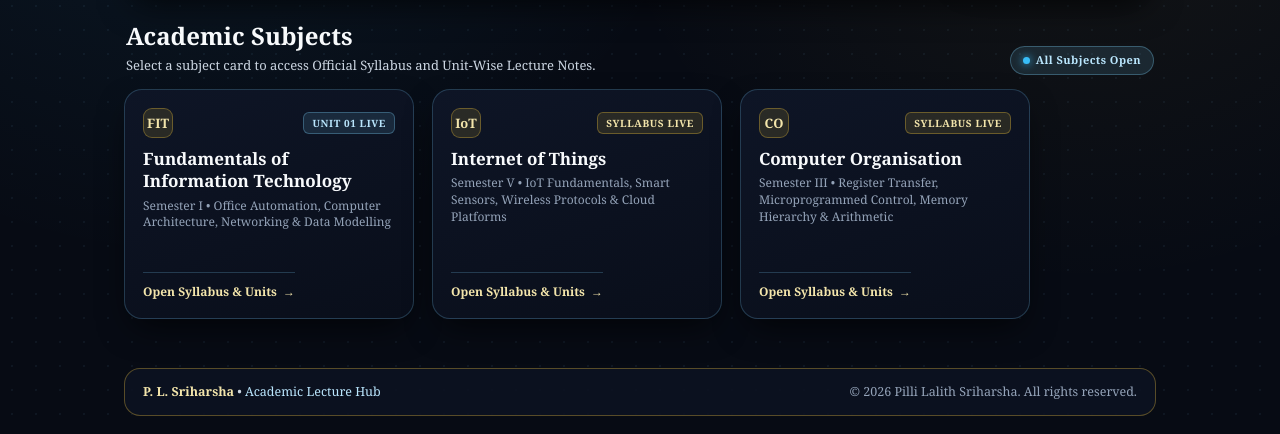
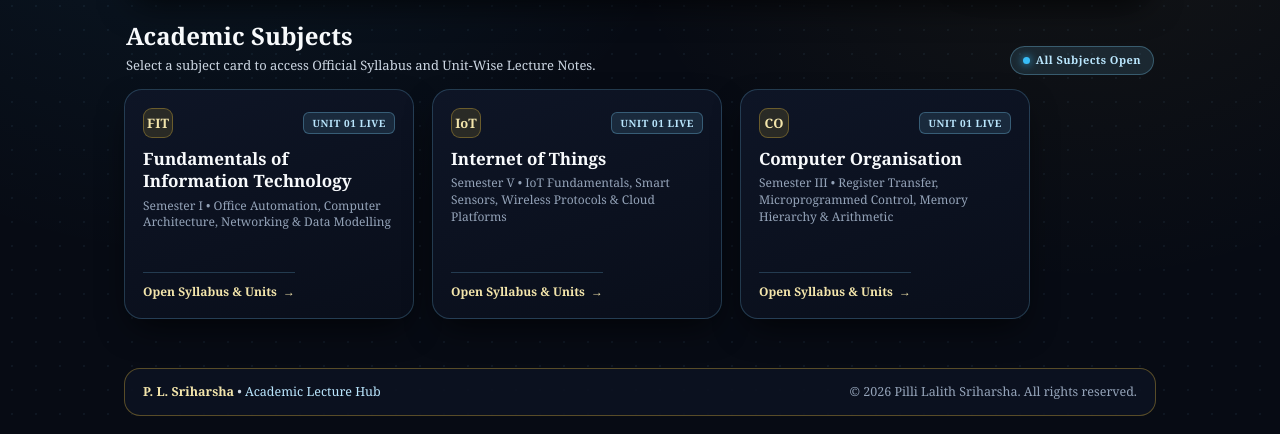
Before and after one commit to plsharsha272-byte/Academic-Lecture-Hub, a plain HTML site: page index.html in a window 1280 px wide. Shown: the part 366-800 px from the top of the page. Drawn offline with Linux system fonts and the light colour scheme.

Commit message:
Update internal build version to Web v31

```diff
--- a/index.html
+++ b/index.html
@@ -3,8 +3,8 @@
 <head>
   <meta charset="UTF-8">
   <meta name="viewport" content="width=device-width, initial-scale=1.0, maximum-scale=5.0">
-  <!-- Internal Build Version: Web v30 (Hidden from public UI, preserved in title & download filename) -->
-  <title>Academic Lecture Hub — Web v30</title>
+  <!-- Internal Build Version: Web v31 (Hidden from public UI, preserved in title & download filename) -->
+  <title>Academic Lecture Hub — Web v31</title>
   <meta name="description" content="Academic Lecture Hub by Pilli Lalith Sriharsha, Master's in Computer Science — Official Syllabi & Unit-Wise Lecture Notes.">
 
   <style>
@@ -1048,10 +1048,10 @@
   </div>
 
   <!-- =====================================================================
-       APPLICATION DATA & TAMPER-PROTECTED LOGIC (WEB V30)
+       APPLICATION DATA & TAMPER-PROTECTED LOGIC (WEB V31)
   ====================================================================== -->
   <script>
-    const BUILD_VERSION_FILENAME = "Academic Lecture Hub — Web v30.html";
+    const BUILD_VERSION_FILENAME = "Academic Lecture Hub — Web v31.html";
 
     const PORTAL_CATALOG = {
       profile: {
@@ -1082,9 +1082,9 @@
               title: "Block Diagram, Generations, Evolution & Number System",
               topics: "Block Diagram of the Computer • Generations of Computers • Evolution of the Computer • Number System.",
               status: "available",
-              viewUrl: "https://drive.google.com/file/d/1u-l7gwp0Ki26klL7oktZ-rnbcn1_nQMm/view?usp=drive_link",
-              previewUrl: "https://drive.google.com/file/d/1u-l7gwp0Ki26klL7oktZ-rnbcn1_nQMm/preview",
-              downloadUrl: "https://drive.google.com/uc?export=download&id=1u-l7gwp0Ki26klL7oktZ-rnbcn1_nQMm"
+              viewUrl: "https://drive.google.com/file/d/1CR2NMyzY5oJwGanXIPM9kjAx9xT1P_vH/view?usp=drive_link",
+              previewUrl: "https://drive.google.com/file/d/1CR2NMyzY5oJwGanXIPM9kjAx9xT1P_vH/preview",
+              downloadUrl: "https://drive.google.com/uc?export=download&id=1CR2NMyzY5oJwGanXIPM9kjAx9xT1P_vH"
             },
             {
               num: "02",
@@ -1130,7 +1130,10 @@
               num: "01",
               title: "Fundamentals and Applications of IoT",
               topics: "Definitions, Characteristics, Architectures, Physical/Logical Design, Enabling Technologies & Applications.",
-              status: "coming_soon"
+              status: "available",
+              viewUrl: "https://drive.google.com/file/d/1fMC8kvlDZzCn8MtMvqmYzfj2tJb8mk3Z/view?usp=drive_link",
+              previewUrl: "https://drive.google.com/file/d/1fMC8kvlDZzCn8MtMvqmYzfj2tJb8mk3Z/preview",
+              downloadUrl: "https://drive.google.com/uc?export=download&id=1fMC8kvlDZzCn8MtMvqmYzfj2tJb8mk3Z"
             },
             {
               num: "02",
@@ -1176,7 +1179,10 @@
               num: "01",
               title: "Register Transfer Language & Micro Operations",
               topics: "Computer Registers, Bus/Memory Transfers, Arithmetic/Logic/Shift Micro-operations & Instruction Cycle.",
-              status: "coming_soon"
+              status: "available",
+              viewUrl: "https://drive.google.com/file/d/1U5iTlIh6Dg6CW8urQ5R1Ck5C5ZvTEHlj/view?usp=drive_link",
+              previewUrl: "https://drive.google.com/file/d/1U5iTlIh6Dg6CW8urQ5R1Ck5C5ZvTEHlj/preview",
+              downloadUrl: "https://drive.google.com/uc?export=download&id=1U5iTlIh6Dg6CW8urQ5R1Ck5C5ZvTEHlj"
             },
             {
               num: "02",
```
